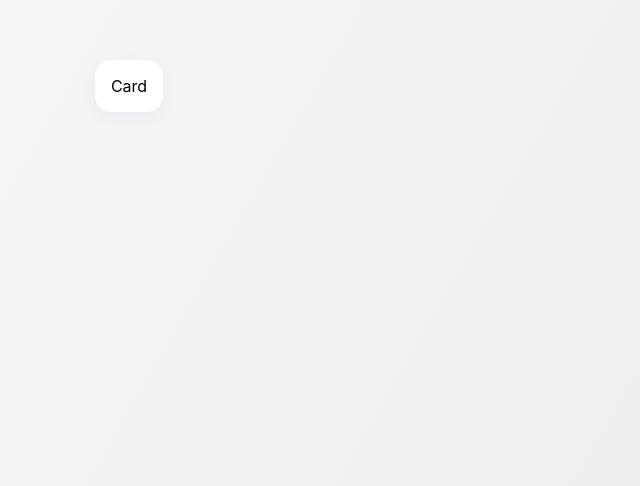
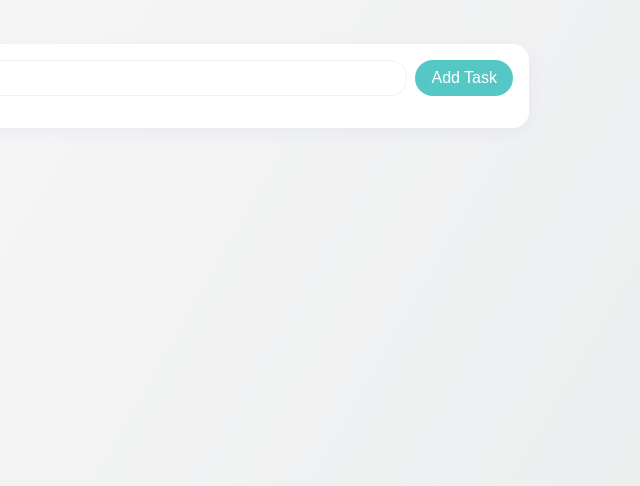
Before and after one commit to dolphius21/cynder-to-do-list, a Next.js app: page / in a window 1280 px wide. Shown: the part 314-800 px from the top of the page, without its empty margins (511-1151 px from the left). Built offline with nearby package versions, Linux system fonts and the light colour scheme.

Commit message:
done with input

```diff
--- a/components/Button.js
+++ b/components/Button.js
@@ -0,0 +1,20 @@
+import styled from "styled-components";
+
+const StyledButton = styled.button`
+    background: ${props => props.outline ? "transparent" : "#55c8c6"};
+    border: ${props => props.outline ? "1px solid #55c8c6" : "none"};
+    border-radius: 3rem;
+    font-size: 1rem;
+    text-transform: capitalize;
+    color: #fff;
+    padding: 0.5rem 1rem;
+    cursor: pointer;
+`
+
+const Button = ({children, ...props}) => {
+    return (
+        <StyledButton {...props}>{children}</StyledButton>
+    );
+}
+
+export default Button;
--- a/components/Card.js
+++ b/components/Card.js
@@ -6,11 +6,12 @@ const StyledCard = styled.div`
     padding: 1rem;
     border-radius: 1rem;
     box-shadow: 0 5px 15px rgba(70, 82, 190, 0.05);
+    min-width: 800px;
 `
 
 const Card = ({ children }) => {
     return (
-        <StyledCard>Card</StyledCard>
+        <StyledCard>{children}</StyledCard>
     );
 }
 
--- /dev/null
+++ b/components/Form.js
@@ -0,0 +1,20 @@
+import styled from "styled-components";
+import Button from "./Button";
+import Input from "./Input";
+
+const StyledForm = styled.form`
+    display: flex;
+    width: 100%;
+    margin-bottom: 1rem;
+`
+
+const Form = () => {
+    return (
+        <StyledForm>
+            <Input/>
+            <Button className="add-task-btn">Add Task</Button>
+        </StyledForm>
+     );
+}
+
+export default Form;
--- /dev/null
+++ b/components/Input.js
@@ -0,0 +1,20 @@
+import styled from 'styled-components';
+
+const StyledInput = styled.input`
+    background: #fff;
+    border: 1px solid #eff1f6;
+    padding: 0.5rem;
+    display: block;
+    font-size: 1rem;
+    border-radius: 1rem;
+    margin-right: 0.5rem;
+    flex: 1;
+`
+
+const Input = () => {
+    return (
+        <StyledInput/>
+    );
+}
+
+export default Input;
--- a/pages/index.js
+++ b/pages/index.js
@@ -1,5 +1,8 @@
 import Head from 'next/head';
+import Button from '../components/Button';
 import Card from '../components/Card';
+import Input from '../components/Input';
+import Form from '../components/Form';
 import styles from '../styles/Home.module.css'
 
 export default function Home() {
@@ -10,7 +13,9 @@ export default function Home() {
         <meta name="description" content="Generated by create next app" />
         <link rel="icon" href="/favicon.ico" />
       </Head>
-      <Card />
+      <Card>
+        <Form />
+      </Card>
     </div>
 
   )
```
Also changed, not shown: components/TaskInput.js (deleted, +0 -21 lines).
